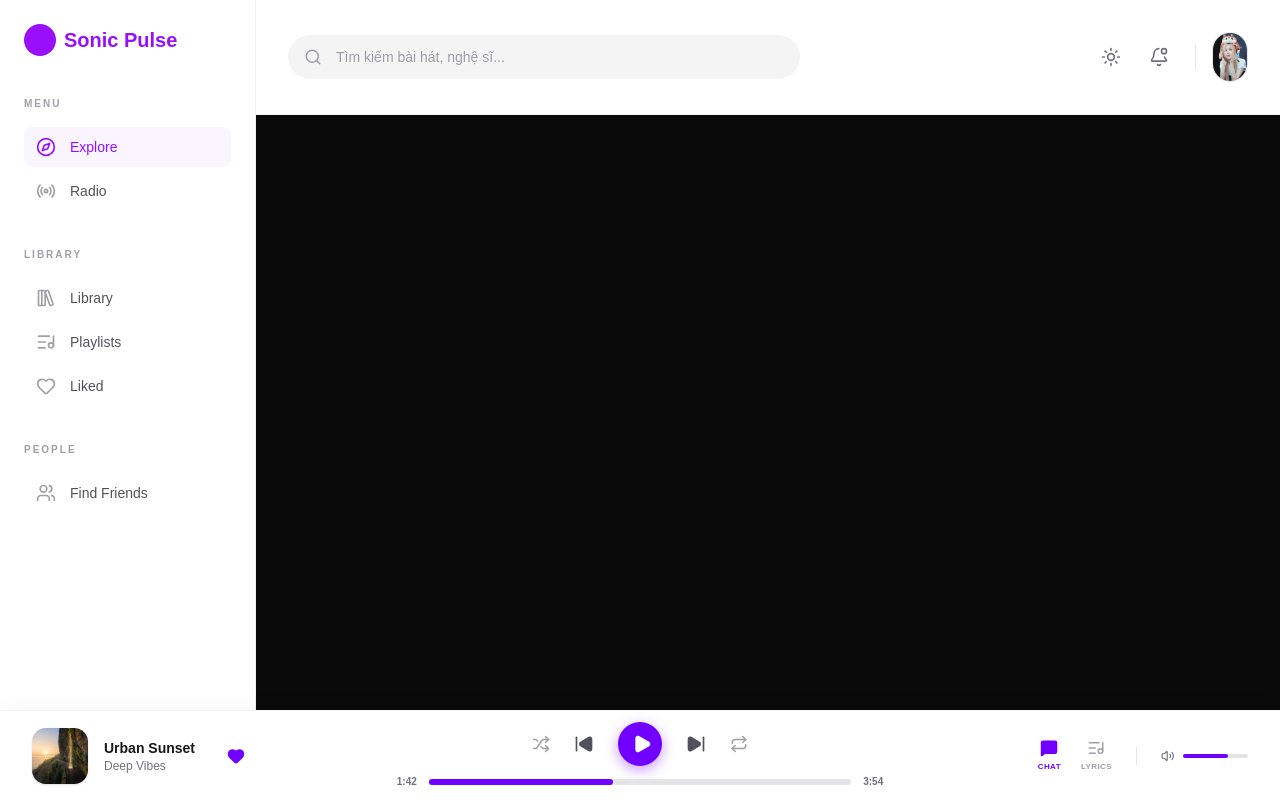
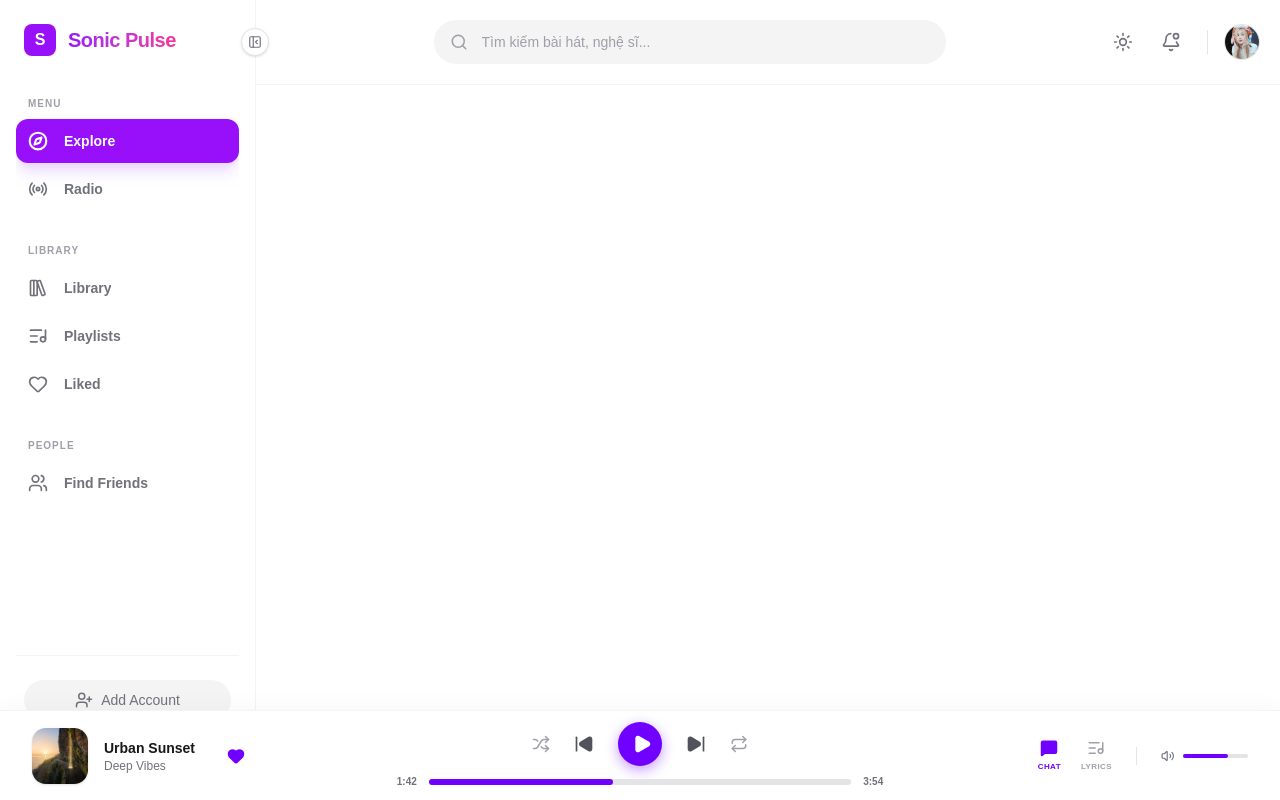
Before and after one commit to meow2904/music-fe, a Next.js app: page / in a window 1280 px wide. Built offline with nearby package versions, Linux system fonts and the light colour scheme; grey boxes are pictures that could not be loaded.

Commit message:
Updateing sidebar

```diff
--- a/src/app/layout.tsx
+++ b/src/app/layout.tsx
@@ -2,6 +2,7 @@ import type { Metadata } from "next";
 import { Geist, Geist_Mono } from "next/font/google";
 import "./globals.css";
 import { ThemeProvider } from "next-themes";
+import MainLayout from "@/components/layout/MainLayout";
 
 const geistSans = Geist({
   variable: "--font-geist-sans",
@@ -31,7 +32,9 @@ export default function RootLayout({
     >
       <body className="min-h-full flex flex-col" suppressHydrationWarning>
         <ThemeProvider attribute="class" defaultTheme="system" enableSystem disableTransitionOnChange>
-          {children}
+          <MainLayout>
+            {children}
+          </MainLayout>
         </ThemeProvider>
       </body>
     </html>
--- a/src/components/layout/BottomNav.tsx
+++ b/src/components/layout/BottomNav.tsx
@@ -22,7 +22,7 @@ export function BottomNav() {
     }, []);
 
     return (
-        <nav className="fixed bottom-0 left-0 right-0 h-16 bg-[#0A0A0A]/90 backdrop-blur-lg border-t border-zinc-800 flex items-center justify-around z-50 px-2 pb-safe" suppressHydrationWarning>
+        <nav className="fixed bottom-0 left-0 right-0 h-12 bg-[#0A0A0A]/90 backdrop-blur-lg border-t border-zinc-800 flex items-center justify-around z-50 px-2 pb-safe" suppressHydrationWarning>
             {navItems.map((item) => {
                 const isActive = mounted ? pathname === item.href : false;
                 const Icon = item.icon;
--- /dev/null
+++ b/src/components/layout/MainLayout.tsx
@@ -0,0 +1,30 @@
+import { Navbar } from "./Navbar";
+import { PlayerControl } from "./PlayerControl";
+import { BottomNav } from "./BottomNav";
+
+export default function MainLayout({ children }: { children: React.ReactNode }) {
+    return (
+        // <div className="flex h-dvh w-full bg-[#0A0A0A] text-zinc-100 overflow-hidden relative">
+        <div className="flex h-dvh w-full overflow-hidden relative">
+
+            {/* 2. KHU VỰC NỘI DUNG CHÍNH */}
+            <div className="flex flex-col flex-1 min-w-0 w-full">
+                <Navbar />
+
+                {/* Thêm padding-bottom (pb-32) trên Mobile để không bị che bởi Mini Player + Bottom Nav */}
+                <main className="flex-1 overflow-y-auto pb-40 md:pb-28 p-4 md:p-8 lg:p-10">
+                    {children}
+                </main>
+            </div>
+
+            {/* 3. PLAYER CONTROL: Tự động thu nhỏ trên Mobile, phóng to trên Tablet/Desktop */}
+            <PlayerControl />
+
+            {/* 4. BOTTOM NAV: Chỉ hiện trên Mobile (dưới md), ẩn trên Tablet/Desktop */}
+            <div className="block md:hidden">
+                <BottomNav />
+            </div>
+
+        </div>
+    );
+}
--- a/src/components/layout/Navbar.tsx
+++ b/src/components/layout/Navbar.tsx
@@ -1,6 +1,5 @@
 "use client";
-
-import { Search } from "lucide-react";
+import { Sidebar } from "./Sidebar";
 import Image from "next/image";
 import { ThemeToggle } from "../ui/ThemeToggle";
 import { NotificationMenu } from "../ui/NotificationMenu";
@@ -8,23 +7,23 @@ import { SearchInput } from "../ui/SearchInput";
 
 export function Navbar() {
     return (
-        <header suppressHydrationWarning className="relative flex items-center justify-between p-8 border-b border-zinc-100 bg-white
+        <header suppressHydrationWarning className="relative flex items-center justify-end md:justify-between gap-2 p-3 md:p-5 border-b border-zinc-100 bg-white
                       dark:bg-zinc-950 dark:border-zinc-800 transition-colors">
+            <Sidebar />
             <SearchInput />
 
             <div className="flex items-center gap-2" suppressHydrationWarning>
                 <ThemeToggle />
                 <NotificationMenu />
                 <div className="w-px h-6 bg-zinc-200 dark:bg-zinc-800 mx-2" />
-                <div className="flex items-center gap-3">
+
                 <Image
                     src="/anh-rose.jpg"
                     alt="User avatar"
                     width={36}
                     height={36}
-                        className="rounded-full border border-zinc-200 dark:border-zinc-700"
+                    className="w-9 h-9 rounded-full object-cover border border-zinc-200 dark:border-zinc-700"
                 />
-                </div>
             </div>
         </header>
     );
--- a/src/components/layout/Sidebar.tsx
+++ b/src/components/layout/Sidebar.tsx
@@ -3,7 +3,7 @@
 import Link from "next/link";
 import { usePathname } from "next/navigation";
 import { useState, useEffect } from "react";
-import { Compass, Radio, LibraryBig, ListMusic, Heart, Users } from "lucide-react";
+import { Compass, Radio, LibraryBig, ListMusic, Heart, Users, UserPlus, Menu, PanelLeftClose, PanelLeftOpen } from "lucide-react";
 import { cn } from "@/utils/cn";
 
 const menuItems = [
@@ -30,49 +30,99 @@ const menuItems = [
 export function Sidebar() {
     const pathname = usePathname();
     const [mounted, setMounted] = useState(false);
+    // Mặc định mobile sẽ là collapsed (chỉ hiện icon/logo)
+    const [isCollapsed, setIsCollapsed] = useState(true);
 
     useEffect(() => {
         setMounted(true);
+        // Tự động mở rộng trên màn hình lớn (Desktop)
+        const handleResize = () => {
+            if (window.innerWidth >= 1024) {
+                setIsCollapsed(false);
+            } else {
+                setIsCollapsed(true);
+            }
+        };
+
+        handleResize();
+        window.addEventListener('resize', handleResize);
+        return () => window.removeEventListener('resize', handleResize);
     }, []);
 
+    if (!mounted) return null;
+
     return (
-        <aside className="w-64 h-full border-r border-zinc-100 bg-white p-6 flex flex-col space-y-10
-                      dark:bg-zinc-950 dark:border-zinc-800 transition-colors" suppressHydrationWarning>
-            {/* Logo */}
-            <div className="flex items-center gap-2">
-                <div className="w-8 h-8 rounded-full bg-purple-600" />
-                <h1 className="text-xl font-bold text-purple-600 dark:text-purple-400">Sonic Pulse</h1>
+        <>
+            {/* Mobile (dưới md): Chỉ render Logo nội tuyến chung với Navbar, ẩn mọi thứ khác */}
+            <div className="flex items-center gap-3 md:hidden">
+                <div className="w-8 h-8 bg-purple-600 rounded-lg flex items-center justify-center shrink-0 text-white font-bold">
+                    S
+                </div>
+                {!isCollapsed && (
+                    <span className="text-xl font-bold bg-clip-text text-transparent bg-linear-to-r from-purple-600 to-pink-500 max-sm:hidden">
+                        Sonic Pulse
+                    </span>
+                )}
             </div>
 
-            {/* Menu Navigation */}
-            <nav className="flex-1 space-y-9">
+            {/* Tablet/Desktop (từ md trở lên): Render Sidebar đầy đủ trôi nổi cạnh trái.
+                Kèm khối Ghost Div giữ chỗ để không che content */}
+            <div className={cn("hidden md:block transition-all duration-300 shrink-0", isCollapsed ? "w-20" : "w-64")} />
+
+            <aside
+                className={cn(
+                    "hidden md:flex fixed left-0 top-0 h-screen bg-white dark:bg-zinc-950 border-r border-zinc-100 dark:border-zinc-800 transition-all duration-300 z-50 flex-col py-6 shadow-2xl lg:shadow-none",
+                    isCollapsed ? "w-20 items-center" : "w-64 px-4"
+                )}
+            >
+                {/* Nút Menu Collapse thần thánh nổi ngay mép Sidebar */}
+                <button
+                    onClick={() => setIsCollapsed(!isCollapsed)}
+                    className="absolute top-7 -right-3.5 w-7 h-7 bg-white dark:bg-zinc-900 border border-zinc-200 dark:border-zinc-700 rounded-full flex items-center justify-center text-zinc-500 hover:text-purple-600 transition-transform shadow-sm hover:scale-110 z-50"
+                >
+                    {isCollapsed ? <PanelLeftOpen size={14} /> : <PanelLeftClose size={14} />}
+                </button>
+
+                {/* Logo Section */}
+                <div className={cn("mb-10 flex items-center shrink-0", isCollapsed ? "justify-center" : "gap-3 px-2")}>
+                    <div className="w-8 h-8 bg-purple-600 rounded-lg flex items-center justify-center shrink-0 text-white font-bold">
+                        S
+                    </div>
+                    {!isCollapsed && (
+                        <span className="text-xl font-bold bg-clip-text text-transparent bg-linear-to-r from-purple-600 to-pink-500 truncate tracking-tight">
+                            Sonic Pulse
+                        </span>
+                    )}
+                </div>
+
+                {/* Navigation */}
+                <nav className="flex-1 w-full space-y-8 overflow-y-auto no-scrollbar">
                     {menuItems.map((group) => (
-                    <div key={group.group} className="space-y-4">
-                        <h2 className="text-[10px] font-bold uppercase tracking-[0.2em] text-zinc-400 dark:text-zinc-600">
+                        <div key={group.group} className="space-y-2">
+                            {!isCollapsed && (
+                                <h2 className="px-3 text-[10px] font-bold text-zinc-400 tracking-widest uppercase">
                                     {group.group}
                                 </h2>
-                        <div className="space-y-1">
+                            )}
+                            <div className={cn("space-y-1", isCollapsed && "flex flex-col items-center w-full")}>
                                 {group.items.map((item) => {
-                                // Only calculate active state after mounting to strictly prevent hydration mismatches
-                                const isActive = mounted ? pathname === item.href : false;
+                                    const isActive = pathname === item.href;
                                     const Icon = item.icon;
                                     return (
                                         <Link
                                             key={item.name}
                                             href={item.href}
-                                        suppressHydrationWarning
+                                            title={isCollapsed ? item.name : ""}
                                             className={cn(
-                                            "flex items-center gap-3.5 px-3 py-2.5 text-sm font-medium rounded-lg transition-colors group",
+                                                "flex items-center rounded-xl transition-all duration-200 group relative",
+                                                isCollapsed ? "justify-center h-12 w-12" : "px-3 py-3 gap-4",
                                                 isActive
-                                                ? "bg-purple-50 text-purple-600 dark:bg-purple-950 dark:text-purple-400"
-                                                : "text-zinc-600 hover:bg-zinc-50 hover:text-purple-600 dark:text-zinc-400 dark:hover:bg-zinc-900/50 dark:hover:text-purple-400"
+                                                    ? "bg-purple-600 text-white shadow-lg shadow-purple-200 dark:shadow-none"
+                                                    : "text-zinc-500 hover:bg-purple-50 hover:text-purple-600 dark:hover:bg-zinc-900"
                                             )}
                                         >
-                                        <Icon className={cn(
-                                            "size-5",
-                                            isActive ? "text-purple-600 dark:text-purple-400" : "text-zinc-400 dark:text-zinc-600 group-hover:text-purple-600 dark:group-hover:text-purple-400"
-                                        )} />
-                                        {item.name}
+                                            <Icon size={20} strokeWidth={isActive ? 2.5 : 2} className="shrink-0" />
+                                            {!isCollapsed && <span className="text-sm font-semibold truncate">{item.name}</span>}
                                         </Link>
                                     );
                                 })}
@@ -80,6 +130,34 @@ export function Sidebar() {
                         </div>
                     ))}
                 </nav>
+
+                {/* User Profile Section (Dưới cùng ảnh) */}
+                <div className={cn("mt-auto pt-6 border-t border-zinc-100 dark:border-zinc-800 flex flex-col gap-4", isCollapsed ? "items-center px-0" : "px-2")}>
+                    <button className={cn(
+                        "flex items-center justify-center rounded-full bg-zinc-100 dark:bg-zinc-900 text-zinc-500 hover:text-purple-600 transition-colors",
+                        isCollapsed ? "w-10 h-10" : "w-full py-2.5 gap-2"
+                    )}>
+                        <UserPlus size={18} />
+                        {!isCollapsed && <span className="text-sm font-medium">Add Account</span>}
+                    </button>
+
+                    <div className={cn("flex items-center", isCollapsed ? "justify-center" : "gap-3")}>
+                        <div className="w-10 h-10 rounded-full overflow-hidden border-2 border-purple-200 shrink-0">
+                            <img
+                                src="https://i.pravatar.cc/150?u=sonic"
+                                alt="Avatar"
+                                className="w-full h-full object-cover"
+                            />
+                        </div>
+                        {!isCollapsed && (
+                            <div className="flex-1 min-w-0">
+                                <p className="text-sm font-bold truncate">Lona K.</p>
+                                <p className="text-xs text-zinc-500 truncate">Premium User</p>
+                            </div>
+                        )}
+                    </div>
+                </div>
             </aside>
+        </>
     );
 }
--- a/src/components/pages/home/homepage.tsx
+++ b/src/components/pages/home/homepage.tsx
@@ -1,25 +1,5 @@
-import { Sidebar } from "@/components/layout/Sidebar";
-import { Navbar } from "@/components/layout/Navbar";
-import { PlayerControl } from "@/components/layout/PlayerControl";
-import { BottomNav } from "@/components/layout/BottomNav"; // Component mới cho Mobile
-
 export default function HomePage() {
     return (
-        // Dùng h-[100dvh] để fix lỗi thanh địa chỉ của Safari trên iOS
-        <div className="flex h-dvh w-full bg-[#0A0A0A] text-zinc-100 overflow-hidden relative">
-
-            {/* 1. SIDEBAR: Ẩn trên Mobile, hiện từ Tablet (md) trở lên */}
-            <div className="hidden md:flex shrink-0">
-                <Sidebar />
-            </div>
-
-            {/* 2. KHU VỰC NỘI DUNG CHÍNH */}
-            <div className="flex flex-col flex-1 min-w-0 w-full">
-                <Navbar />
-
-                {/* Thêm padding-bottom (pb-32) trên Mobile để không bị che bởi Mini Player + Bottom Nav */}
-                <main className="flex-1 overflow-y-auto pb-40 md:pb-28 p-4 md:p-8 lg:p-10">
-
         <div className="flex gap-8">
             {/* Cột trái (Nội dung chính) */}
             <div className="flex-1 space-y-8">
@@ -38,18 +18,5 @@ export default function HomePage() {
                 {/* <ChatRoom /> */}
             </div>
         </div>
-
-                </main>
-            </div>
-
-            {/* 3. PLAYER CONTROL: Tự động thu nhỏ trên Mobile, phóng to trên Tablet/Desktop */}
-            <PlayerControl />
-
-            {/* 4. BOTTOM NAV: Chỉ hiện trên Mobile (dưới md), ẩn trên Tablet/Desktop */}
-            <div className="block md:hidden">
-                <BottomNav />
-            </div>
-
-        </div>
     );
 }
```
Also changed, not shown: src/components/ui/NotificationMenu.tsx (+4 -4 lines). Lines whose indentation alone changed are shown as unchanged.
